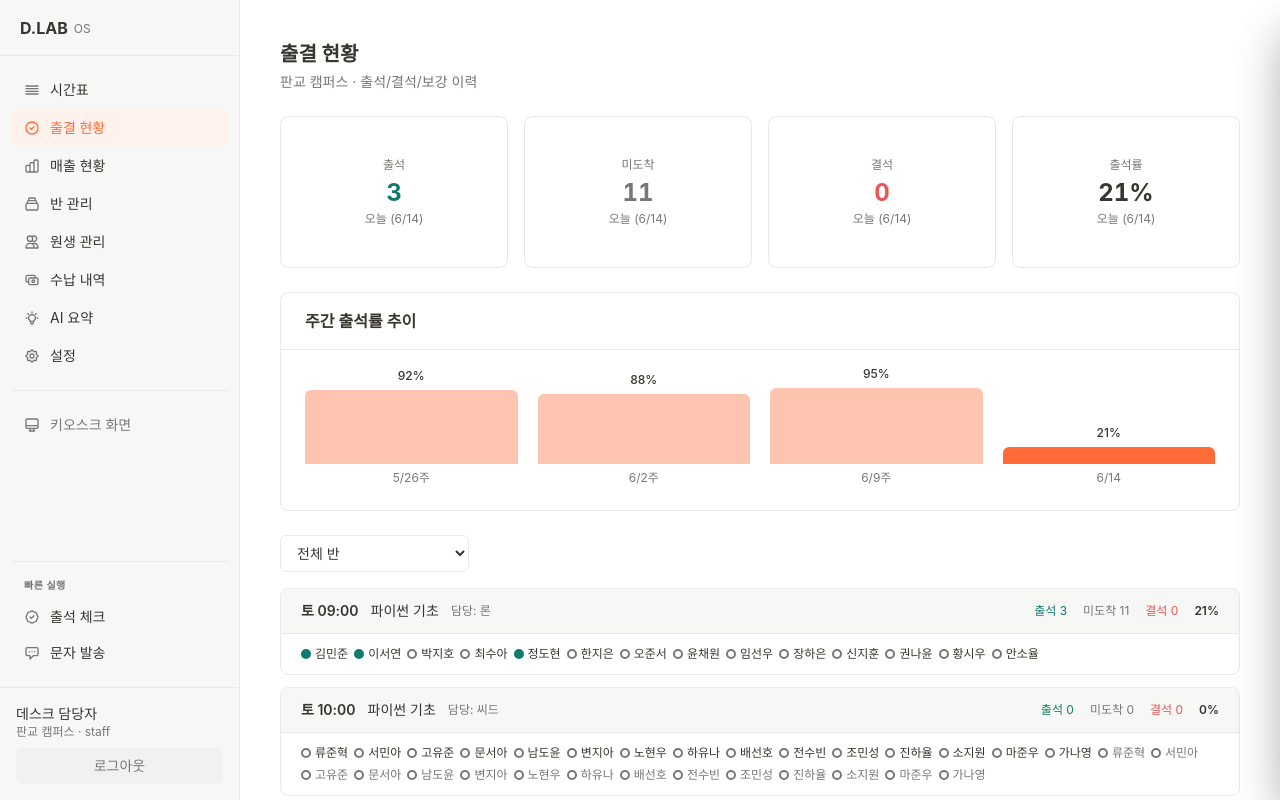
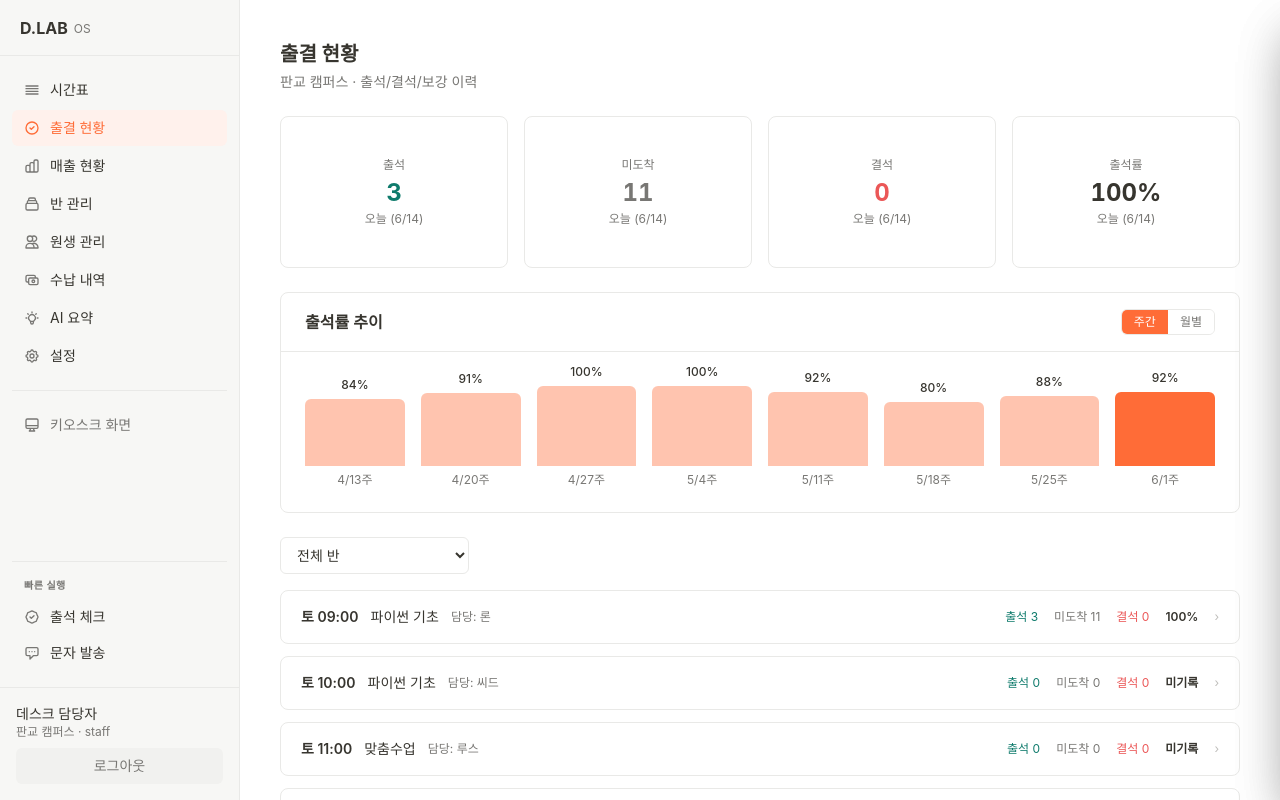
Before and after one commit to dl-hannah-seo/dlab-integrated-system, a Next.js app: page /attendance in a window 1280 px wide. Shown: the top 800 px of the page. Built offline with nearby package versions, Linux system fonts and the light colour scheme; a web font is replaced by a local one.

Commit message:
feat: 출결현황 페이지 재구성 — 추이 카드·반별 기록부 모달 연결

```diff
--- a/app/(admin)/attendance/page.tsx
+++ b/app/(admin)/attendance/page.tsx
@@ -1,31 +1,76 @@
 'use client';
 
 import { useState, useMemo } from 'react';
-import { classes, students, initialAttendance } from '@/lib/mock-data';
+import {
+  classes,
+  students,
+  initialAttendance,
+  attendanceHistory,
+  TODAY,
+  type Attendance,
+  type AttendanceStatus,
+  type Class,
+} from '@/lib/mock-data';
 import { Card } from '@/components/ui/Card';
-import { Badge, AttendanceDot } from '@/components/ui/Badge';
 import { Select } from '@/components/ui/Input';
+import { AttendanceTrend } from '@/components/attendance/AttendanceTrend';
+import { ClassRecordModal } from '@/components/attendance/ClassRecordModal';
+
+// 현재 학기(2026 여름) 진행 반만
+const CURRENT_CLASSES = classes.filter(c => ['cl-01', 'cl-02', 'cl-03', 'cl-04', 'cl-05', 'cl-06'].includes(c.id));
 
 export default function AttendancePage() {
+  const [records, setRecords] = useState<Attendance[]>(() => [...attendanceHistory, ...initialAttendance]);
   const [classFilter, setClassFilter] = useState('전체');
+  const [openClass, setOpenClass] = useState<Class | null>(null);
 
-  const targetClasses = classFilter === '전체' ? classes : classes.filter(c => c.id === classFilter);
+  function updateStatus(sessionId: string, studentId: string, status: AttendanceStatus, absenceReason: string | null) {
+    setRecords(prev => {
+      const idx = prev.findIndex(r => r.session_id === sessionId && r.student_id === studentId);
+      if (idx >= 0) {
+        const next = [...prev];
+        const rec = next[idx];
+        next[idx] = {
+          ...rec,
+          status,
+          source: 'manual',
+          absence_reason: status === 'absent' ? absenceReason : null,
+          checked_in_at: (status === 'attend' || status === 'makeup') ? (rec.checked_in_at ?? `${TODAY}T09:00:00`) : null,
+        };
+        return next;
+      }
+      // 오늘 미기록 셀 등 — 신규 레코드 생성
+      return [...prev, {
+        id: `ah-${sessionId}-${studentId}`,
+        session_id: sessionId,
+        enrollment_id: `enr-${studentId}`,
+        student_id: studentId,
+        status,
+        source: 'manual',
+        checked_in_at: (status === 'attend' || status === 'makeup') ? `${TODAY}T09:00:00` : null,
+        absence_reason: status === 'absent' ? absenceReason : null,
+      }];
+    });
+  }
 
-  const attendanceStats = useMemo(() => {
-    const total = initialAttendance.length;
-    const attend = initialAttendance.filter(a => a.status === 'attend').length;
-    const absent = initialAttendance.filter(a => a.status === 'absent').length;
-    const pending = initialAttendance.filter(a => a.status === 'pending').length;
-    return { total, attend, absent, pending, rate: Math.round((attend / total) * 100) };
-  }, []);
+  // 오늘 KPI — 오늘 회차 레코드 기준.
+  // 오늘 회차는 todaySessions(id가 'sess-'로 시작). initialAttendance(sess-01) 및
+  // 오늘 셀 편집으로 생성된 레코드(session_id 'sess-0X')가 여기 포함된다.
+  const todayRecords = useMemo(
+    () => records.filter(r => r.session_id.startsWith('sess-')),
+    [records],
+  );
 
-  // 과거 주간 mock 출결률
-  const weeklyStats = [
-    { week: '5/26주', rate: 92, attend: 71, total: 78 },
-    { week: '6/2주',  rate: 88, attend: 69, total: 78 },
-    { week: '6/9주',  rate: 95, attend: 74, total: 78 },
-    { week: '6/14',   rate: attendanceStats.attend > 0 ? Math.round((attendanceStats.attend / attendanceStats.total) * 100) : 21, attend: attendanceStats.attend, total: attendanceStats.total },
-  ];
+  const kpi = useMemo(() => {
+    const total = todayRecords.length;
+    const attend = todayRecords.filter(r => r.status === 'attend' || r.status === 'makeup').length;
+    const absent = todayRecords.filter(r => r.status === 'absent').length;
+    const pending = todayRecords.filter(r => r.status === 'pending').length;
+    const denom = attend + absent;
+    return { total, attend, absent, pending, rate: denom ? Math.round((attend / denom) * 100) : 0 };
+  }, [todayRecords]);
+
+  const targetClasses = classFilter === '전체' ? CURRENT_CLASSES : CURRENT_CLASSES.filter(c => c.id === classFilter);
 
   return (
     <div>
@@ -34,13 +79,13 @@ export default function AttendancePage() {
         <p className="text-sm text-[#787774] mt-1">판교 캠퍼스 · 출석/결석/보강 이력</p>
       </div>
 
-      {/* 이번 주 요약 */}
+      {/* 오늘 요약 KPI */}
       <div className="grid grid-cols-4 gap-4 mb-6">
         {[
-          { label: '출석', value: attendanceStats.attend, color: 'text-[#0F7B6C]', bg: 'bg-[#EDF7F5]' },
-          { label: '미도착', value: attendanceStats.pending, color: 'text-[#787774]', bg: 'bg-[#F7F7F5]' },
-          { label: '결석', value: attendanceStats.absent, color: 'text-[#EB5757]', bg: 'bg-[#FDECEA]' },
-          { label: '출석률', value: `${attendanceStats.rate}%`, color: 'text-[#37352F]', bg: 'bg-white' },
+          { label: '출석', value: kpi.attend, color: 'text-[#0F7B6C]', bg: 'bg-[#EDF7F5]' },
+          { label: '미도착', value: kpi.pending, color: 'text-[#787774]', bg: 'bg-[#F7F7F5]' },
+          { label: '결석', value: kpi.absent, color: 'text-[#EB5757]', bg: 'bg-[#FDECEA]' },
+          { label: '출석률', value: `${kpi.rate}%`, color: 'text-[#37352F]', bg: 'bg-white' },
         ].map(item => (
           <Card key={item.label} className={`!p-0 ${item.bg}`}>
             <div className="px-5 py-4 text-center">
@@ -52,48 +97,41 @@ export default function AttendancePage() {
         ))}
       </div>
 
-      {/* 주간 출석률 추이 */}
-      <Card title="주간 출석률 추이" className="mb-6">
-        <div className="flex items-end gap-5 h-28">
-          {weeklyStats.map(w => {
-            const pct = w.rate;
-            return (
-              <div key={w.week} className="flex-1 flex flex-col items-center gap-1.5">
-                <span className="text-xs font-medium text-[#37352F]">{pct}%</span>
-                <div className="w-full rounded-t-md" style={{ height: `${(pct / 100) * 80}px`, background: '#FF6C37', opacity: w.week === '6/14' ? 1 : 0.4 }} />
-                <span className="text-xs text-[#787774]">{w.week}</span>
-              </div>
-            );
-          })}
-        </div>
-      </Card>
+      {/* 출석률 추이 */}
+      <AttendanceTrend records={records} />
 
-      {/* 반별 출결 현황 */}
+      {/* 반 필터 */}
       <div className="flex gap-3 mb-4">
         <Select
           value={classFilter}
           onChange={e => setClassFilter(e.target.value)}
           options={[
             { value: '전체', label: '전체 반' },
-            ...classes.map(c => ({ value: c.id, label: c.schedule + ' ' + c.course })),
+            ...CURRENT_CLASSES.map(c => ({ value: c.id, label: c.schedule + ' ' + c.course })),
           ]}
           className="w-48"
         />
       </div>
 
+      {/* 반별 카드 (클릭 → 기록부 모달) */}
       <div className="space-y-3">
         {targetClasses.map(cls => {
-          const classStudents = students.filter(s => s.class_id === cls.id);
-          const attRecords = initialAttendance.filter(a => classStudents.some(s => s.id === a.student_id));
-          const attendCount = attRecords.filter(a => a.status === 'attend').length;
-          const absentCount = attRecords.filter(a => a.status === 'absent').length;
-          const pendingCount = attRecords.filter(a => a.status === 'pending').length;
-          const totalInClass = classStudents.length;
-          const pct = totalInClass > 0 ? Math.round((attendCount / totalInClass) * 100) : 0;
+          const classStudentIds = new Set(students.filter(s => s.class_id === cls.id).map(s => s.id));
+          // 그 반의 오늘 회차 레코드로 요약 (없으면 미기록)
+          const todayCls = records.filter(r => classStudentIds.has(r.student_id) && r.session_id.startsWith('sess-'));
+          const attendCount = todayCls.filter(r => r.status === 'attend' || r.status === 'makeup').length;
+          const absentCount = todayCls.filter(r => r.status === 'absent').length;
+          const pendingCount = todayCls.filter(r => r.status === 'pending').length;
+          const denom = attendCount + absentCount;
+          const pct = denom ? Math.round((attendCount / denom) * 100) : 0;
 
           return (
-            <div key={cls.id} className="bg-white border border-[#E9E9E7] rounded-lg overflow-hidden">
-              <div className="flex items-center justify-between px-5 py-3 border-b border-[#E9E9E7] bg-[#F7F7F5]">
+            <button
+              key={cls.id}
+              onClick={() => setOpenClass(cls)}
+              className="w-full text-left bg-white border border-[#E9E9E7] rounded-lg px-5 py-4 hover:border-[#FF6C37]/50 hover:bg-[#FFFBFA] transition-colors"
+            >
+              <div className="flex items-center justify-between">
                 <div className="flex items-center gap-3">
                   <span className="text-sm font-semibold text-[#37352F]">{cls.schedule}</span>
                   <span className="text-sm text-[#37352F]">{cls.course}</span>
@@ -103,32 +141,23 @@ export default function AttendancePage() {
                   <span className="text-[#0F7B6C]">출석 {attendCount}</span>
                   <span className="text-[#787774]">미도착 {pendingCount}</span>
                   <span className="text-[#EB5757]">결석 {absentCount}</span>
-                  <span className="font-semibold text-[#37352F]">{pct}%</span>
+                  <span className="font-semibold text-[#37352F]">{denom ? `${pct}%` : '미기록'}</span>
+                  <span className="text-[#BEBDBA]">›</span>
                 </div>
               </div>
-              <div className="px-5 py-3 flex flex-wrap gap-1.5">
-                {classStudents.map(s => {
-                  const att = attRecords.find(a => a.student_id === s.id);
-                  const status = att?.status ?? 'pending';
-                  return (
-                    <div key={s.id} className="flex items-center gap-1 text-xs text-[#37352F]">
-                      <AttendanceDot status={status} />
-                      <span>{s.name}</span>
-                    </div>
-                  );
-                })}
-                {/* 출결 미기록 원생 (cl-02~cl-06은 오늘 미기록) */}
-                {attRecords.length === 0 && classStudents.map(s => (
-                  <div key={s.id} className="flex items-center gap-1 text-xs text-[#787774]">
-                    <AttendanceDot status="pending" />
-                    <span>{s.name}</span>
-                  </div>
-                ))}
-              </div>
-            </div>
+            </button>
           );
         })}
       </div>
+
+      {openClass && (
+        <ClassRecordModal
+          cls={openClass}
+          records={records}
+          onClose={() => setOpenClass(null)}
+          onEdit={updateStatus}
+        />
+      )}
     </div>
   );
 }
```
